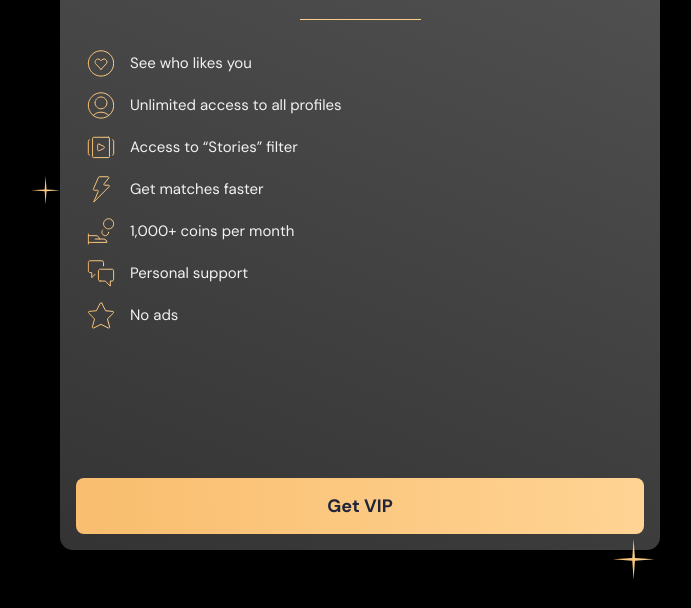
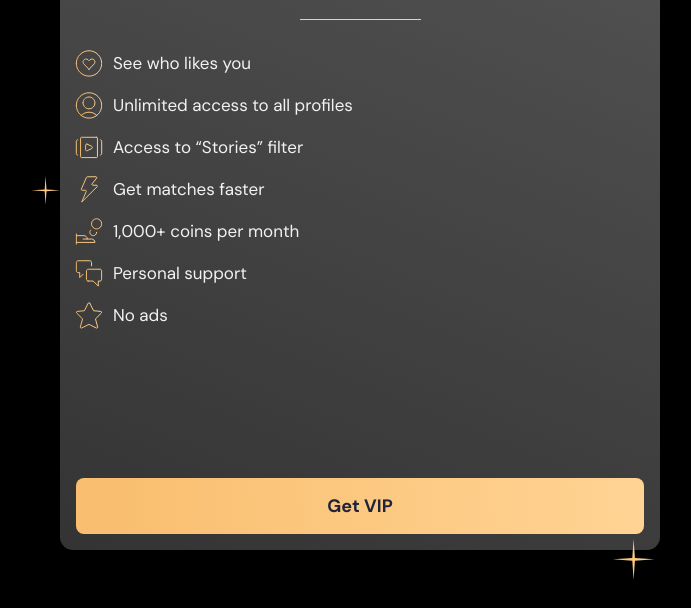
Before and after one commit to webDevT/flirtu-dark, a website: page docs/index.html in a window 1280 px wide. Shown: the part 182-790 px from the top of the page, without its empty margins (280-971 px from the left). Drawn offline with Linux system fonts and the light colour scheme.

Commit message:
font size

```diff
--- a/app/sass/style.sass
+++ b/app/sass/style.sass
@@ -92,7 +92,7 @@ a:hover
 	background: $black-gradient
 	border-radius: 13px
 	min-height: calc(100vh - 100px)
-	padding: 30px 20px 100px 20px
+	padding: 30px 15px 100px 15px
 	position: relative
 	color: #fff
 	max-width: 600px
@@ -118,11 +118,11 @@ a:hover
 	display: flex
 	align-items: center
 	font-weight: 500
-	padding: 7px
+	padding: 7px 0
 .premium-item__text
-	margin-left: 15px
+	margin-left: 10px
 	font-weight: 400
-	font-size: 15px
+	font-size: 17px
 	color: $grey-mouse
 .premium-item__icon
 	width: 28px
```
Also changed, not shown: app/css/style.min.css, docs/css/style.min.css.
